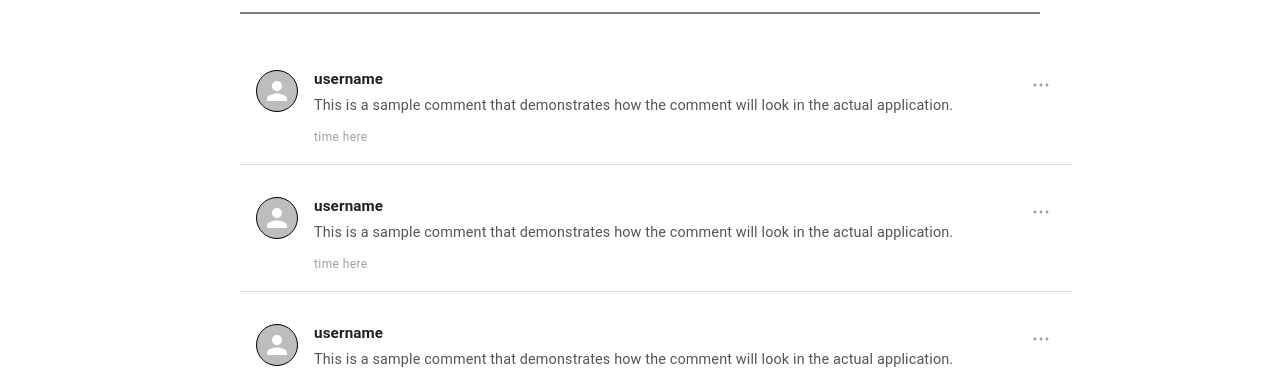
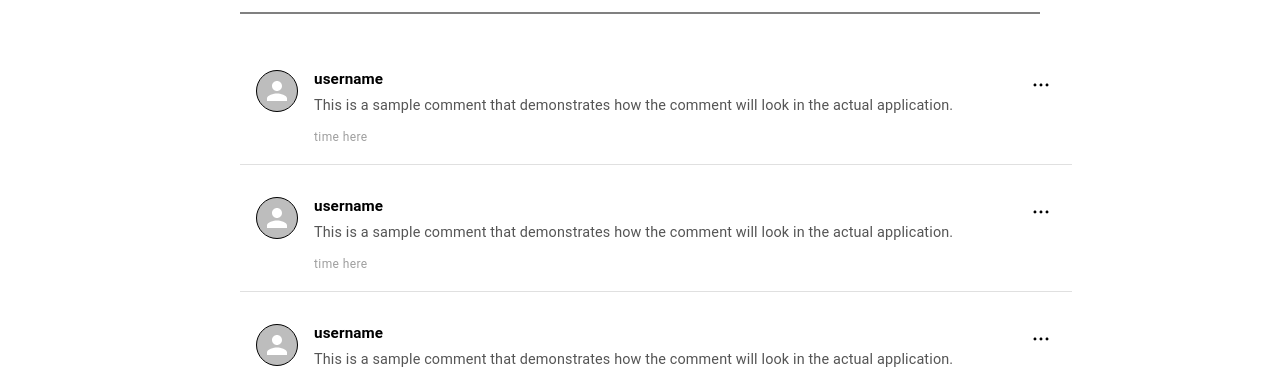
Before and after one commit to pravinadar/Zelloa, a React (Vite) app in the folder client/: page /profile/replies/1 in a window 1280 px wide. Shown: the part 411-795 px from the top of the page. Built offline with nearby package versions, Linux system fonts and the light colour scheme.

Commit message:
fix: DarkMode in EditProfile and Comment

```diff
--- a/client/src/components/Home/post/Comments.jsx
+++ b/client/src/components/Home/post/Comments.jsx
@@ -3,10 +3,11 @@ import { IoIosMore } from "react-icons/io"
 import { useSelector } from "react-redux"
 
 const Comments = () => {
-  const { DarkMode } = useSelector(state=>state.service);
+    const { DarkMode } = useSelector(state => state.service);
     const hoverBg = DarkMode ? "#1f1f1f" : "#f3f3f3ff";
     const border = DarkMode ? "#333" : "#e0e0e0";
     const textSecondary = DarkMode ? "#bbb" : "#555";
+    const textPrimary = DarkMode ? "#f5f5f5" : "#000";
 
     const handleClose = () => { }
 
@@ -61,7 +62,7 @@ const Comments = () => {
                                 variant="subtitle1"
                                 fontWeight={600}
                                 fontSize={"0.95rem"}
-                                color={"text.primary"}
+                                color={textPrimary}
                                 sx={{ lineHeight: 1.2 }}
                             >
                                 username
@@ -82,7 +83,7 @@ const Comments = () => {
 
                             <Typography
                                 variant="caption"
-                                color={DarkMode ? "#777":"text.disabled"}
+                                color={DarkMode ? "#777" : "text.disabled"}
                                 fontSize={"0.75rem"}
                                 sx={{ mt: 1 }}
                             >
@@ -94,14 +95,12 @@ const Comments = () => {
                     <IconButton
                         size="small"
                         sx={{
-                            color: "text.disabled",
                             "&:hover": {
-                                color: "text.secondary",
-                                backgroundColor: "#f5f5f5"
+                                backgroundColor: DarkMode ? "#444" : "#eee",
                             }
                         }}
                     >
-                        <IoIosMore size={20} />
+                        <IoIosMore size={20} color={DarkMode ? "#f5f5f5" : "#000"} />
                     </IconButton>
                 </Stack>
             </Box>
--- a/client/src/index.css
+++ b/client/src/index.css
@@ -39,6 +39,6 @@ body {
 }
 
 .link {
-    color: black;
+    /* color: black; */
     text-decoration: none;
 }
--- a/client/src/pages/protected/profile/ProfileLayout.jsx
+++ b/client/src/pages/protected/profile/ProfileLayout.jsx
@@ -141,13 +141,13 @@ const ProfileLayout = () => {
                 sx={{ borderBottom:`2px solid ${borderColor}` }}
             >
 
-                <Link to={'/profile/zips/1'} className="link">  {/* to be edited */}
+                <Link to={'/profile/zips/1'} className="link" style={{ color: DarkMode ? "#f5f5f5" : "#000" }}>  {/* to be edited */}
                     Zips
                 </Link>
-                <Link to={'/profile/replies/1'} className="link">
+                <Link to={'/profile/replies/1'} className="link" style={{ color: DarkMode ? "#f5f5f5" : "#000" }}>
                     Replies
                 </Link>
-                <Link to={'/profile/rezips/1'} className="link">
+                <Link to={'/profile/rezips/1'} className="link" style={{ color: DarkMode ? "#f5f5f5" : "#000" }}>
                     Rezips
                 </Link>
 
```
Lines whose indentation alone changed are shown as unchanged.
